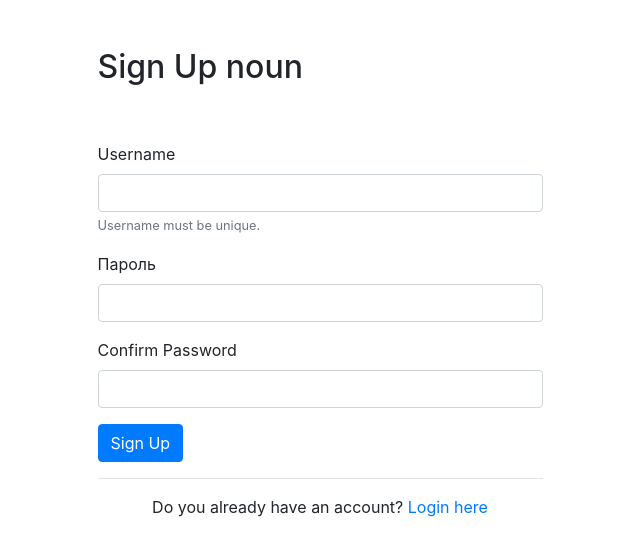
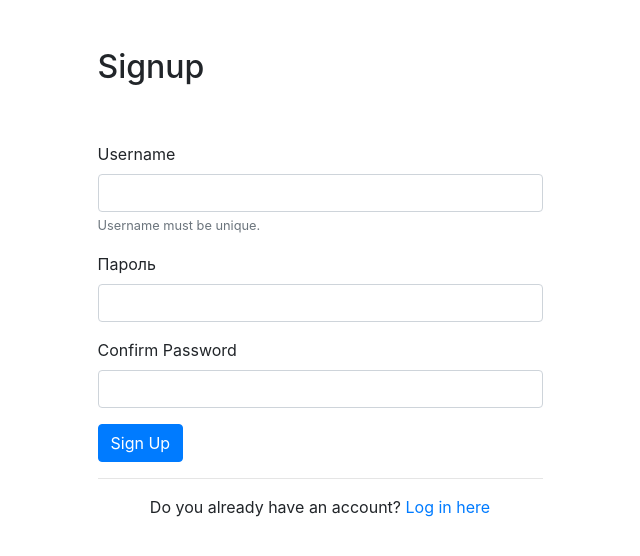
Before and after one commit to DanielKnaub/melontime-project, a Django app: page /signup/ in a window 1280 px wide. Shown: the part 56-612 px from the top of the page, without its empty margins (320-960 px from the left). Run offline with Django 4.2, Linux system fonts and the light colour scheme; some libraries are stand-ins or nearby versions.

Commit message:
Added some translation

```diff
--- a/todo/templates/todo/createtodo.html
+++ b/todo/templates/todo/createtodo.html
@@ -3,7 +3,7 @@
 {% load i18n %}
 <div class="row justify-content-center mt-5">
     <div class="col-md-5">
-        <h2>{% trans "New Todo" %}</h2>
+        <h2>{% trans "Create Todo" %}</h2>
     </div>
 </div>
 <div class="row justify-content-center mt-5">
--- a/todo/templates/todo/loginuser.html
+++ b/todo/templates/todo/loginuser.html
@@ -23,7 +23,7 @@
                 <label for="password">{% trans "Password" %}</label>
                 <input type="password" name="password" class="form-control" id="password">
             </div>
-            <button type="submit" class="btn btn-primary">{% trans "Login" %}</button>
+            <button type="submit" class="btn btn-primary">{% trans "Log in" %}</button>
         </form>
         <hr>
         <div class="text-center">
--- a/todo/templates/todo/signupuser.html
+++ b/todo/templates/todo/signupuser.html
@@ -3,7 +3,7 @@
 {% block content %}
     <div class="row justify-content-center mt-5">
         <div class="col-md-5">
-            <h2>{% trans "Sign Up noun" %}</h2>
+            <h2>{% trans "Signup" %}</h2>
         </div>
     </div>
     <div class="row justify-content-center mt-5">
@@ -32,7 +32,7 @@
             </form>
             <hr>
             <div class="text-center">
-                {% trans "Do you already have an account?" %} <a href="{% url 'loginuser' %}">{% trans "Login here" %}</a>
+                {% trans "Do you already have an account?" %} <a href="{% url 'loginuser' %}">{% trans "Log in here" %}</a>
             </div>
         </div>
     </div>
```
Also changed, not shown: locale/ru/LC_MESSAGES/django.po, 1 other file.
